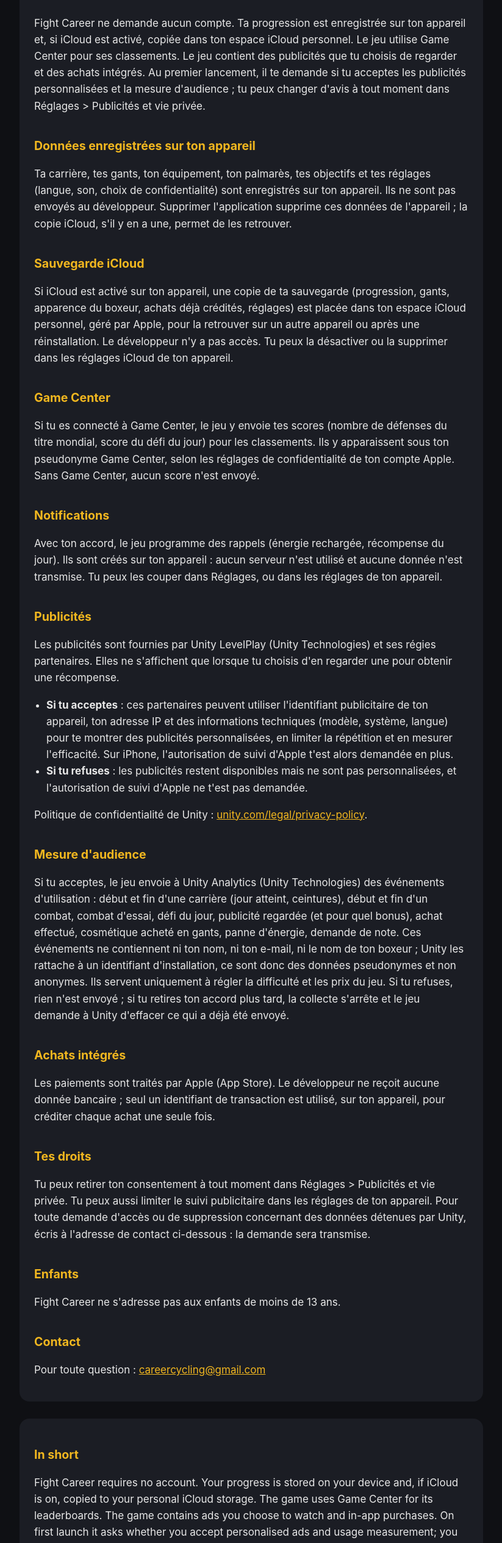
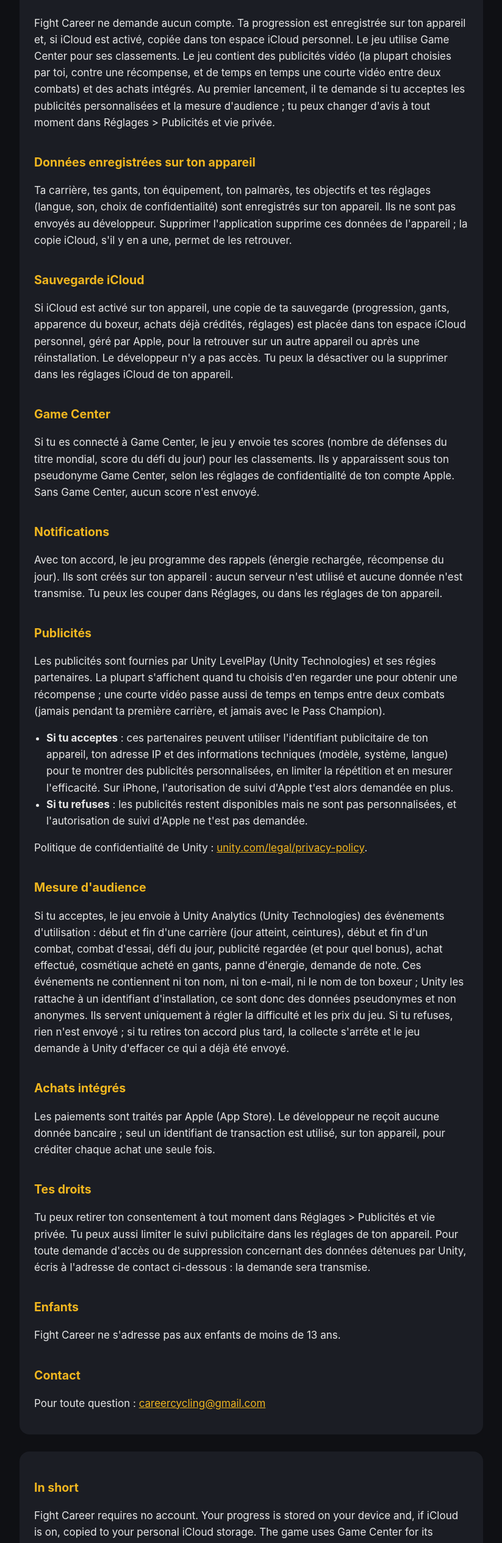
Before and after one commit to jeremdu18/fight-career-site, a plain HTML site: page confidentialite.html in a window 1280 px wide. Shown: the part 249-2779 px from the top of the page at 61% size, without its empty margins (228-1051 px from the left). Drawn offline with Linux system fonts and the light colour scheme.

Commit message:
Politique de confidentialité : publicité vidéo entre les combats
Co-Authored-By: Claude Opus 5.5 <noreply@anthropic.com>

```diff
--- a/confidentialite.html
+++ b/confidentialite.html
@@ -17,13 +17,13 @@
 <body>
 <main>
   <h1>Fight Career</h1>
-  <p class="date">Politique de confidentialité · Privacy policy — octobre 2026</p>
+  <p class="date">Politique de confidentialité · Privacy policy — novembre 2026</p>
 
   <section>
     <h2>En bref</h2>
     <p>Fight Career ne demande aucun compte. Ta progression est enregistrée sur ton appareil et, si iCloud est activé,
     copiée dans ton espace iCloud personnel. Le jeu utilise Game Center pour ses classements. Le jeu
-    contient des publicités que tu choisis de regarder et des achats intégrés. Au premier lancement, il te demande
+    contient des publicités vidéo (la plupart choisies par toi, contre une récompense, et de temps en temps une courte vidéo entre deux combats) et des achats intégrés. Au premier lancement, il te demande
     si tu acceptes les publicités personnalisées et la mesure d'audience ; tu peux changer d'avis à tout moment dans
     Réglages &gt; Publicités et vie privée.</p>
 
@@ -49,8 +49,9 @@
     dans les réglages de ton appareil.</p>
 
     <h2>Publicités</h2>
-    <p>Les publicités sont fournies par Unity LevelPlay (Unity Technologies) et ses régies partenaires. Elles ne
-    s'affichent que lorsque tu choisis d'en regarder une pour obtenir une récompense.</p>
+    <p>Les publicités sont fournies par Unity LevelPlay (Unity Technologies) et ses régies partenaires. La plupart
+    s'affichent quand tu choisis d'en regarder une pour obtenir une récompense ; une courte vidéo passe aussi de temps
+    en temps entre deux combats (jamais pendant ta première carrière, et jamais avec le Pass Champion).</p>
     <ul>
       <li><strong>Si tu acceptes</strong> : ces partenaires peuvent utiliser l'identifiant publicitaire de ton
       appareil, ton adresse IP et des informations techniques (modèle, système, langue) pour te montrer des
@@ -89,8 +90,8 @@
   <section lang="en">
     <h2>In short</h2>
     <p>Fight Career requires no account. Your progress is stored on your device and, if iCloud is on, copied to your
-    personal iCloud storage. The game uses Game Center for its leaderboards. The game contains ads you
-    choose to watch and in-app purchases. On first launch it asks whether you accept personalised ads and usage
+    personal iCloud storage. The game uses Game Center for its leaderboards. The game contains video ads
+    (mostly ones you choose to watch for a reward, plus an occasional short video between fights) and in-app purchases. On first launch it asks whether you accept personalised ads and usage
     measurement; you can change your mind at any time in Settings &gt; Ads and privacy.</p>
 
     <h2>Data stored on your device</h2>
@@ -115,8 +116,9 @@
     settings.</p>
 
     <h2>Advertising</h2>
-    <p>Ads are provided by Unity LevelPlay (Unity Technologies) and its partner ad networks. They are only shown
-    when you choose to watch one for a reward.</p>
+    <p>Ads are provided by Unity LevelPlay (Unity Technologies) and its partner ad networks. Most are shown
+    when you choose to watch one for a reward; a short video also plays now and then between fights (never during your
+    first career, and never with the Champion Pass).</p>
     <ul>
       <li><strong>If you accept</strong>: these partners may use your device's advertising identifier, your IP
       address and technical information (model, system, language) to show you personalised ads, cap their frequency
```
